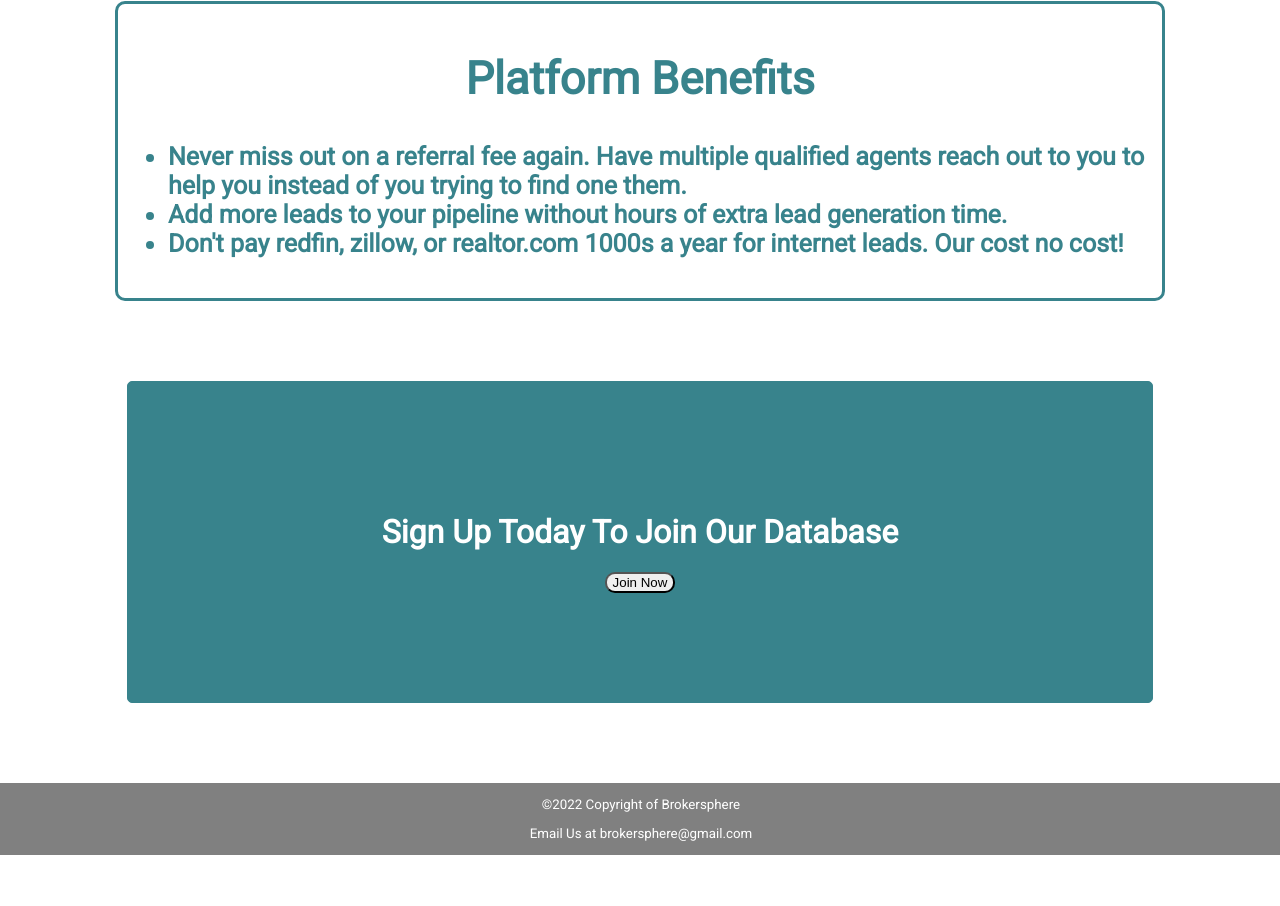
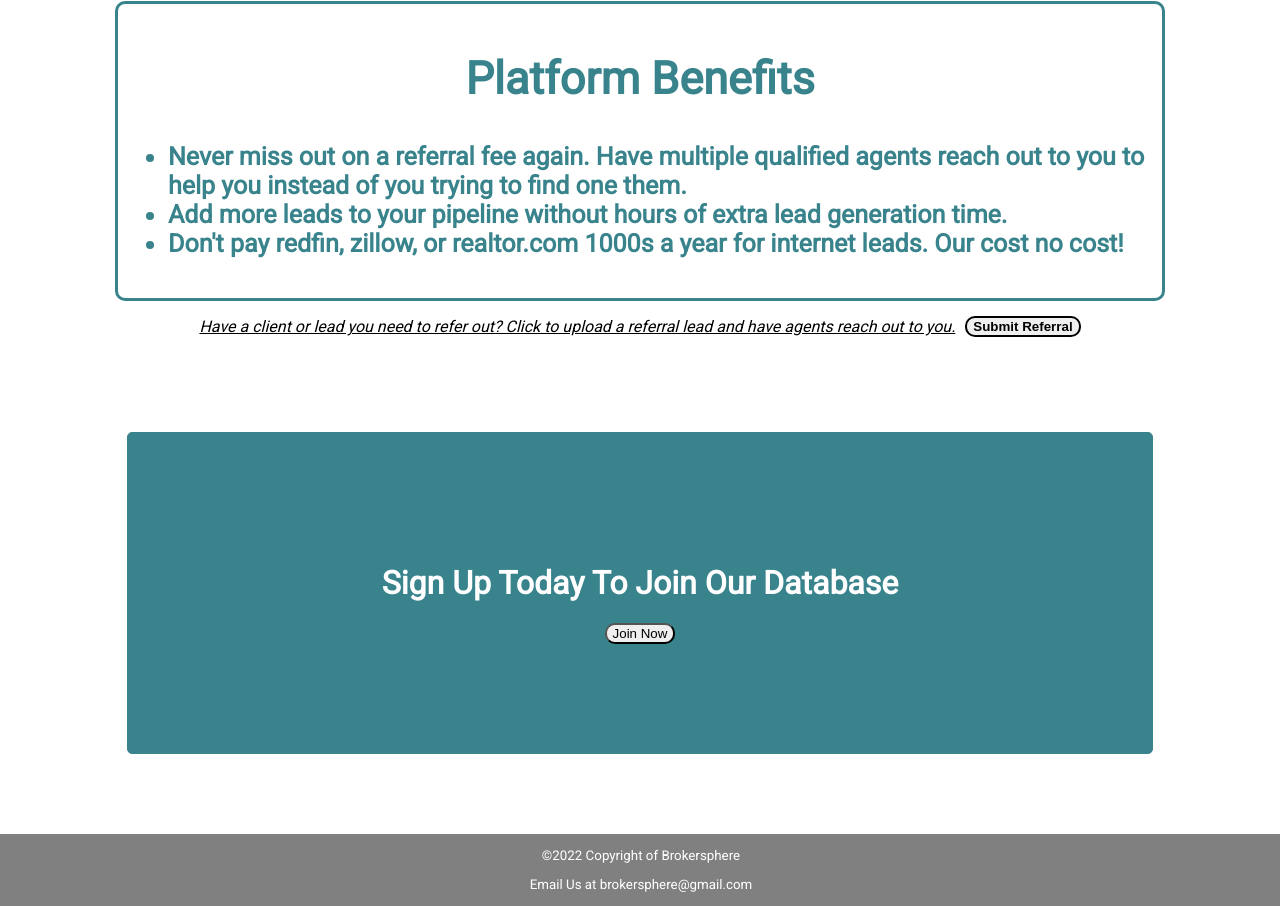
Before and after one commit to Davidjustice28/brokersphere-fullstack, a website: page landing.html in a window 1280 px wide. Shown: the part 1299-2205 px from the top of the page. Before the commit the page ends 2154 px from the top, so only its background shows below. Drawn offline with Linux system fonts and the light colour scheme.

Commit message:
fix homepage err - wasn't display, add link to create referral

```diff
--- a/landing.html
+++ b/landing.html
@@ -185,6 +185,29 @@ footer {
 #notice {
     font-size: small;
 }
+
+#newreferral-linkform {
+    margin-left: auto;
+    margin-right: auto;
+    width: 80%;
+    display: flex;
+    justify-content: center;
+    gap: 10px;
+    align-items: center;
+    text-align: center;
+}
+
+#newreferral-linkform p {
+    text-decoration: underline;
+    font-style: italic;
+}
+
+#newreferral-linkform input {
+    border: 2px solid black;
+    font-weight: bold;
+    border-radius: 10px;
+
+}
 @media(max-width: 500px) {
     #image-div {
         height: 100vh;
@@ -222,6 +245,10 @@ footer {
         margin-left: auto;
         margin-right: auto;
 
+    }
+
+    #newreferral-linkform {
+        flex-direction: column;
     }
     footer {
         position: relative;
@@ -263,6 +290,10 @@ footer {
             </ul>
         </section>
     </div>
+    <form id="newreferral-linkform" method="get" action="/referral">
+        <p>Have a client or lead you need to refer out? Click to upload a referral lead and have agents reach out to you. </p>
+        <input type="submit" id="referral-link" name="referral-link" value="Submit Referral">
+    </form>
     <div id="newsletter">
         <h1>Sign Up Today To Join Our Database</h1>
         <form method="get" action="/signup">
--- a/server.js
+++ b/server.js
@@ -25,7 +25,7 @@ const port = 3000
 app.use(express.urlencoded())
 
 app.get('/', (req,res) => {
-    res.sendFile(__dirname+'landing.html')
+    res.sendFile(__dirname+'/landing.html')
 })
 app.get('/signup', (req,res) => {
     res.sendFile(__dirname+'/signup.html')
```
